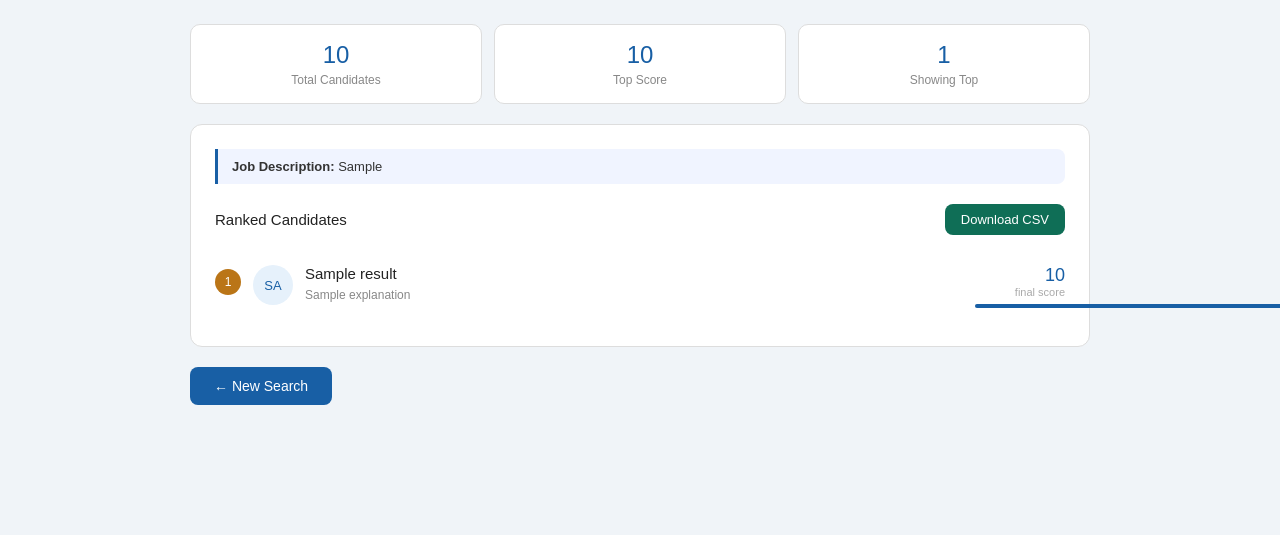
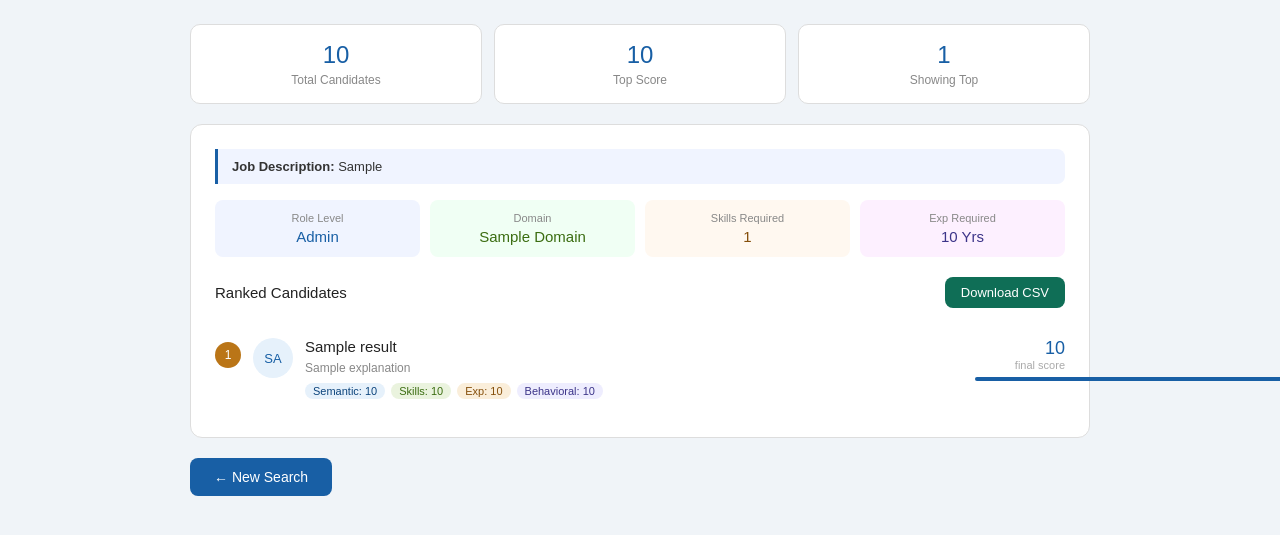
Before and after one commit to heman60490-pixel/india-runs-candidate-ranker, a Django app: template candidates/templates/results.html in a window 1280 px wide; the page is wider, and only the part inside the window is pictured. Shown: the part 76-611 px from the top of that part. Run offline with Django 5.2, Linux system fonts and the light colour scheme; the template is opened without the code that fills it: most values are stand-ins (such as "Sample title", 1, 10 or a date in 2020).

Commit message:
Added Deep JD Parser, behavioral signals, score breakdown tags

```diff
--- a/candidates/templates/results.html
+++ b/candidates/templates/results.html
@@ -69,8 +69,29 @@
             padding: 10px 14px;
             font-size: 13px;
             color: #333;
+            margin-bottom: 16px;
+            border-radius: 0 8px 8px 0;
+        }
+        .jd-analysis {
+            display: grid;
+            grid-template-columns: repeat(4, 1fr);
+            gap: 10px;
             margin-bottom: 20px;
-            border-radius: 0 8px 8px 0;
+        }
+        .jd-box-item {
+            border-radius: 8px;
+            padding: 12px;
+            text-align: center;
+        }
+        .jd-box-label {
+            font-size: 11px;
+            color: #888;
+        }
+        .jd-box-value {
+            font-size: 15px;
+            font-weight: 500;
+            margin-top: 4px;
+            text-transform: capitalize;
         }
         .results-header {
             display: flex;
@@ -141,15 +162,13 @@
             margin-top: 4px;
             line-height: 1.5;
         }
-        .skills-row {
+        .signal-row {
             display: flex;
-            gap: 4px;
+            gap: 6px;
             flex-wrap: wrap;
             margin-top: 6px;
         }
-        .skill-tag {
-            background: #E6F1FB;
-            color: #0C447C;
+        .signal-tag {
             font-size: 11px;
             padding: 2px 8px;
             border-radius: 10px;
@@ -198,7 +217,7 @@
         <span class="nav-badge">India Runs 2026</span>
     </div>
 
-    <!-- Stats Cards -->
+    <!-- Stats -->
     <div class="stats">
         <div class="stat">
             <div class="stat-num">{{ total }}</div>
@@ -206,9 +225,7 @@
         </div>
         <div class="stat">
             <div class="stat-num">
-                {% if results %}
-                    {{ results.0.final_score }}
-                {% else %}0{% endif %}
+                {% if results %}{{ results.0.final_score }}{% else %}0{% endif %}
             </div>
             <div class="stat-label">Top Score</div>
         </div>
@@ -220,17 +237,43 @@
 
     <div class="card">
 
-        <!-- JD box -->
+        <!-- JD Box -->
         <div class="jd-box">
             <strong>Job Description:</strong> {{ jd }}
         </div>
 
+        <!-- JD Analysis -->
+        <div class="jd-analysis">
+            <div class="jd-box-item" style="background:#f0f4ff;">
+                <div class="jd-box-label">Role Level</div>
+                <div class="jd-box-value" style="color:#185FA5;">
+                    {{ jd_info.role_level }}
+                </div>
+            </div>
+            <div class="jd-box-item" style="background:#f0fff4;">
+                <div class="jd-box-label">Domain</div>
+                <div class="jd-box-value" style="color:#3B6D11;">
+                    {{ jd_info.domain }}
+                </div>
+            </div>
+            <div class="jd-box-item" style="background:#fff8f0;">
+                <div class="jd-box-label">Skills Required</div>
+                <div class="jd-box-value" style="color:#854F0B;">
+                    {{ jd_info.skill_count }}
+                </div>
+            </div>
+            <div class="jd-box-item" style="background:#fdf0ff;">
+                <div class="jd-box-label">Exp Required</div>
+                <div class="jd-box-value" style="color:#3C3489;">
+                    {{ jd_info.experience_years|floatformat:0 }} yrs
+                </div>
+            </div>
+        </div>
+
+        <!-- Results Header -->
         <div class="results-header">
             <span class="results-title">Ranked Candidates</span>
-
-            <!-- Download button -->
-            <form method="POST" action="/download/"
-                  style="display:inline;">
+            <form method="POST" action="/download/" style="display:inline;">
                 {% csrf_token %}
                 <input type="hidden" name="jd" value="{{ jd }}">
                 <button type="submit" class="download-btn">
@@ -239,6 +282,7 @@
             </form>
         </div>
 
+        <!-- Candidates List -->
         {% if results %}
             {% for c in results %}
             <div class="candidate">
@@ -254,6 +298,24 @@
                 <div class="cand-info">
                     <div class="cand-name">{{ c.name }}</div>
                     <div class="explanation">{{ c.explanation }}</div>
+                    <div class="signal-row">
+                        <span class="signal-tag"
+                            style="background:#E6F1FB;color:#0C447C;">
+                            Semantic: {{ c.semantic_score }}
+                        </span>
+                        <span class="signal-tag"
+                            style="background:#EAF3DE;color:#3B6D11;">
+                            Skills: {{ c.skills_score }}
+                        </span>
+                        <span class="signal-tag"
+                            style="background:#FAEEDA;color:#854F0B;">
+                            Exp: {{ c.experience_score }}
+                        </span>
+                        <span class="signal-tag"
+                            style="background:#EEEDFE;color:#3C3489;">
+                            Behavioral: {{ c.behavioral_score }}
+                        </span>
+                    </div>
                 </div>
 
                 <div class="score-section">
@@ -261,7 +323,7 @@
                     <div class="score-label">final score</div>
                     <div class="bar-wrap">
                         <div class="bar-fill"
-                            style="width: {% widthratio c.final_score 1 100 %}%">
+                            style="width:{% widthratio c.final_score 1 100 %}%">
                         </div>
                     </div>
                 </div>
```
Also changed, not shown: candidates/ai_engine.py (+46 -28 lines), candidates/views.py (+9 -9 lines).
